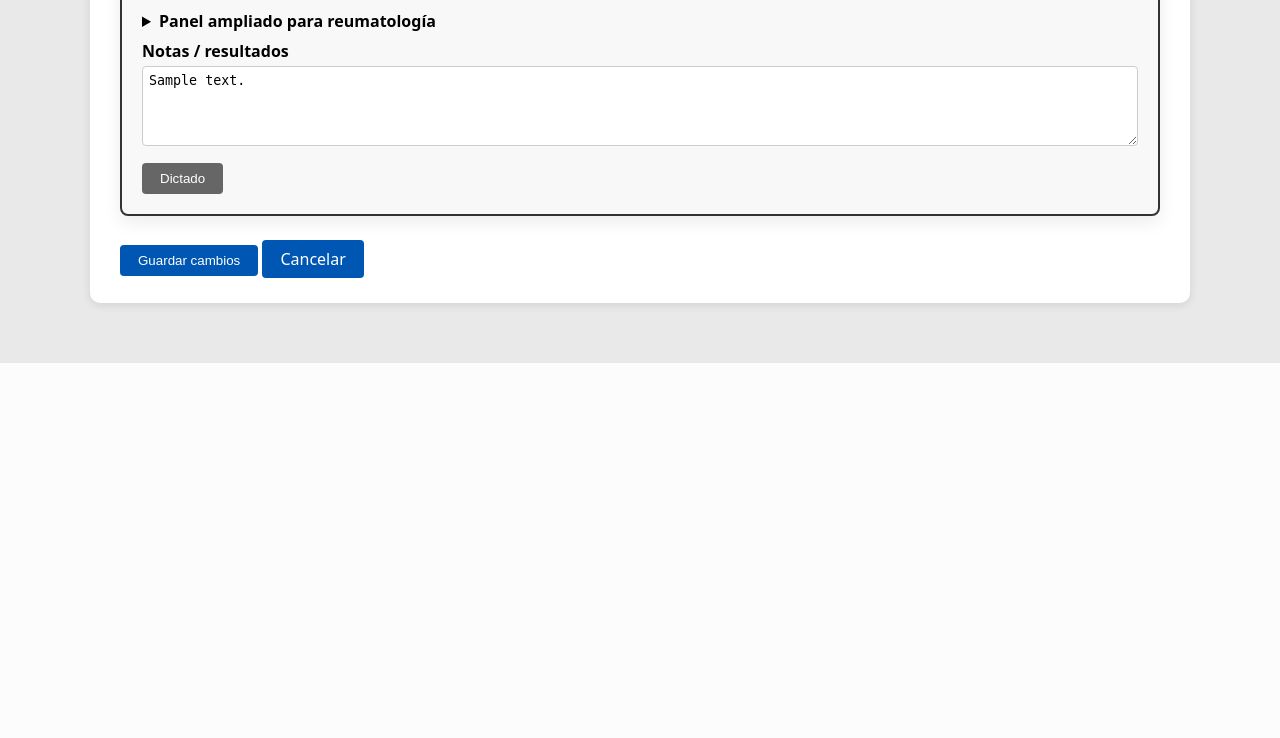
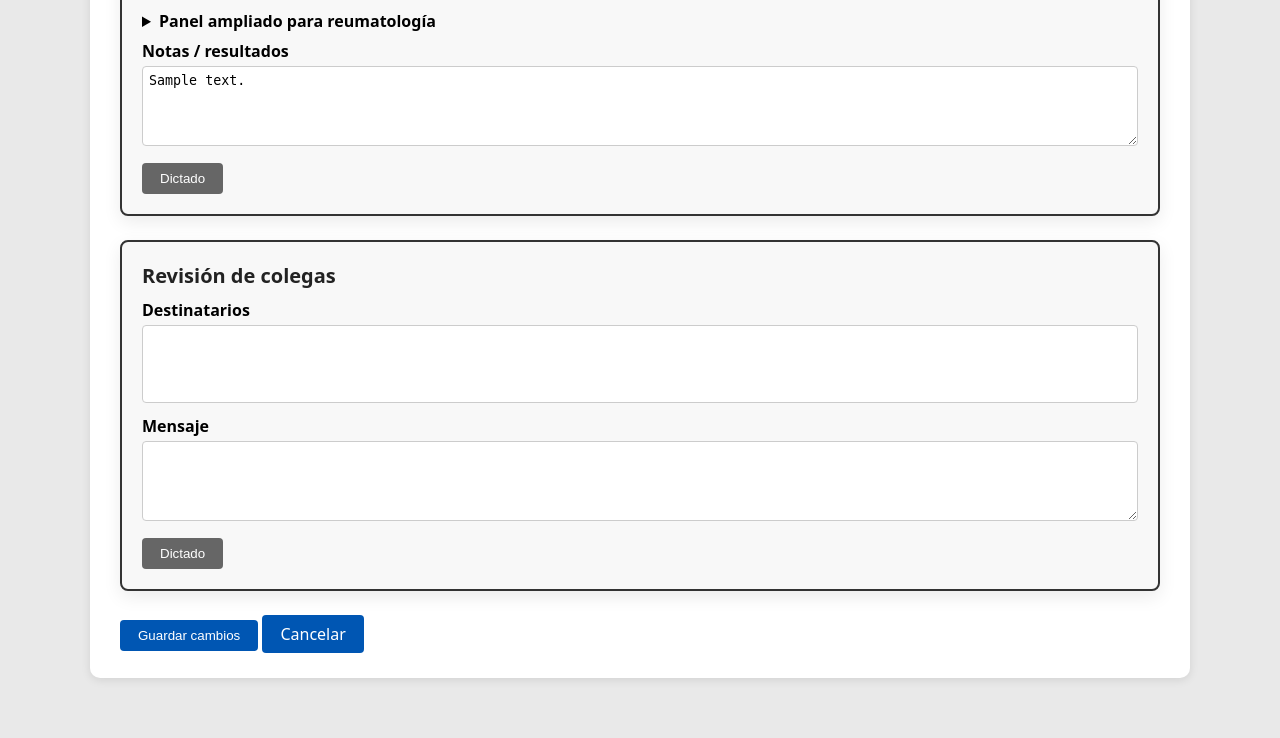
Before and after one commit to comitetoraxvm/comite-torax, a Flask app: page /consultations/1/edit in a window 1280 px wide. Shown: the part 1927-2665 px from the top of the page. Before the commit the page ends 2290 px from the top, so only its background shows below. Run offline with Flask 3, Linux system fonts and the light colour scheme; a user stored in the database is signed in; tables that the repository leaves empty hold one stand-in row (values such as "Sample post"); lists and menus that the app fills with data are empty; some libraries are stand-ins or nearby versions.

Commit message:
feat: add peer review section to consultation edit
- Added review card to consultation_edit.html matching consultation_new
- Added logic to process review_recipients and review_message on POST
- Allows physicians to request colleague review when editing consultation
- Creates review request with consultation and first study (if exists)

```diff
--- a/app.py
+++ b/app.py
@@ -3594,6 +3594,21 @@ def consultation_edit(consultation_id):
             _save_file_for_study_filelist(inv_files, start, count, 'inv')
 
         db.session.commit()
+
+        # Solicitud de revisión (si se especificaron destinatarios)
+        review_recips = _parse_recipient_ids(request.form.getlist("review_recipients"))
+        review_message = request.form.get("review_message")
+        study_for_review = studies_created[0] if studies_created else None
+        if review_recips:
+            create_review_request(
+                patient,
+                current_user,
+                review_recips,
+                review_message,
+                consultation=consultation,
+                study=study_for_review,
+            )
+
         flash("Consulta actualizada correctamente.", "success")
         return redirect(url_for("consultation_view", consultation_id=consultation.id))
 
--- a/templates/consultation_edit.html
+++ b/templates/consultation_edit.html
@@ -473,6 +473,23 @@
           </div>
     </div>
 
+    <div class="form-section">
+      <h2>Revisión de colegas</h2>
+      <div class="form-group">
+        <label for="review_recipients">Destinatarios</label>
+        <select id="review_recipients" name="review_recipients" class="form-control" multiple>
+          {% for u in review_users %}
+          <option value="{{ u.id }}">{{ u.full_name }} ({{ u.email }})</option>
+          {% endfor %}
+        </select>
+      </div>
+      <div class="form-group">
+        <label for="review_message">Mensaje</label>
+        <textarea id="review_message" name="review_message" class="form-control" rows="3"></textarea>
+        <button type="button" class="btn btn-secondary btn-sm mt-2" data-voice-btn data-target="review_message">Dictado</button>
+      </div>
+    </div>
+
     <div class="d-flex justify-content-between mb-4">
       <button type="submit" class="btn btn-primary">Guardar cambios</button>
       <a href="{{ url_for('patient_detail', patient_id=consultation.patient.id) }}" class="btn btn-link">Cancelar</a>
```
